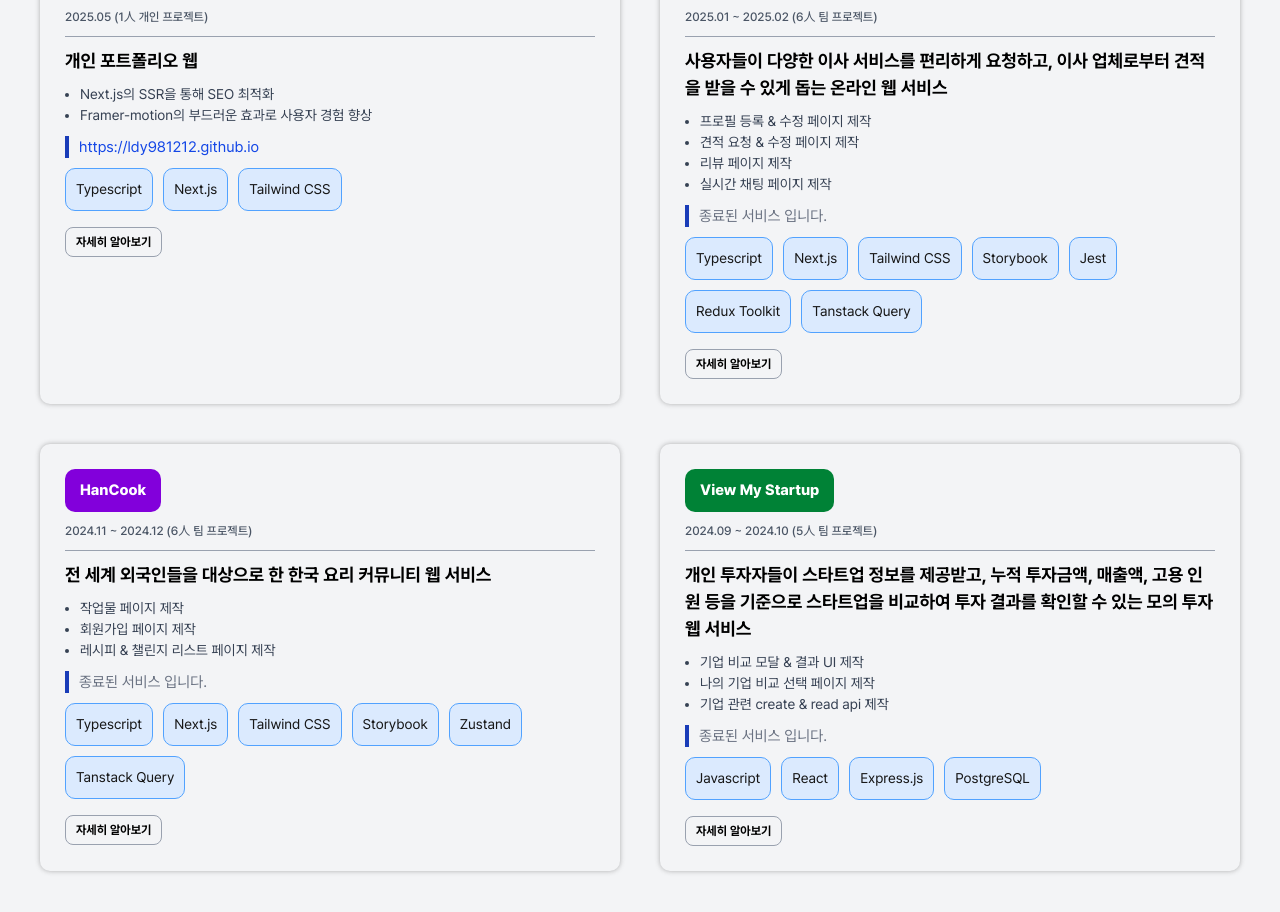
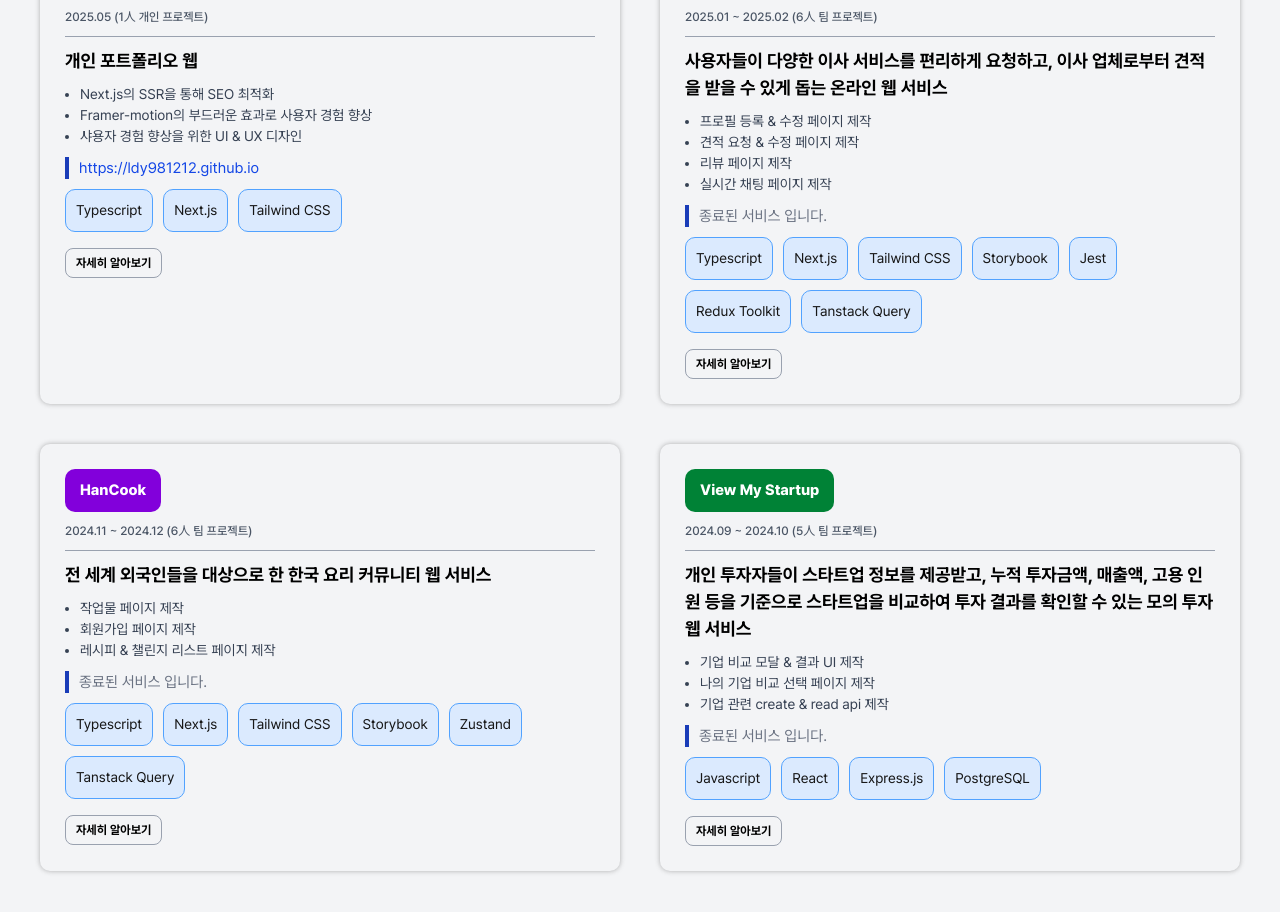
Before and after one commit to LDY981212/LDY981212.github.io, a Next.js app: page / in a window 1280 px wide. Shown: the part 1961-2873 px from the top of the page. Built offline with nearby package versions, Linux system fonts and the light colour scheme.

Commit message:
Style: head color of project modal and add data of id for 1

```diff
--- a/src/components/ProjectModal.tsx
+++ b/src/components/ProjectModal.tsx
@@ -3,13 +3,39 @@
 import projectItems from "@/constants/projectItems";
 import { ProjectModalProps } from "@/interfaces/ProjectInterface";
 import Image from "next/image";
-import { useEffect } from "react";
+import { useEffect, useState } from "react";
 
 export default function ProjectModal({
   project,
   setIsOpen,
 }: ProjectModalProps) {
   const projectItem = projectItems.find((item) => project === item.router);
+  const [colorMap, setColorMap] = useState<{ [key: string]: string }>({});
+  const bgColors = [
+    "bg-blue-800",
+    "bg-green-700",
+    "bg-purple-700",
+    "bg-pink-700",
+    "bg-yellow-700",
+  ];
+
+  useEffect(() => {
+    const shuffleArray = (array: string[]) => {
+      const shuffled = [...array];
+      for (let i = shuffled.length - 1; i > 0; i--) {
+        const j = Math.floor(Math.random() * (i + 1));
+        [shuffled[i], shuffled[j]] = [shuffled[j], shuffled[i]];
+      }
+      return shuffled;
+    };
+
+    const shuffledColors = shuffleArray(bgColors);
+    const newMap: { [key: string]: string } = {};
+    projectItems.forEach((item, index) => {
+      newMap[item.id] = shuffledColors[index % shuffledColors.length];
+    });
+    setColorMap(newMap);
+  }, []);
 
   useEffect(() => {
     document.body.style.overflow = "hidden";
@@ -26,7 +52,11 @@ export default function ProjectModal({
         className="bg-white flex flex-col items-center rounded-lg w-[80vw] max-h-[80vh] overflow-y-auto relative gap-[3rem] pb-[10rem]"
         onClick={(e) => e.stopPropagation()}
       >
-        <div className="flex flex-col items-center bg-blue-400 w-full py-[1.2rem]">
+        <div
+          className={`flex flex-col items-center bg-blue-400 w-full py-[1.2rem] ${
+            colorMap[projectItem.id]
+          }`}
+        >
           <h1 className="text-white text-[4rem] font-bold">
             {projectItem.title}
           </h1>
@@ -134,6 +164,9 @@ export default function ProjectModal({
             />
           </a>
         </div>
+        <span className="text-[1rem] text-blue-200 absolute top-[18.4rem] right-[8.2rem]">
+          GitHub
+        </span>
       </div>
     </div>
   );
--- a/src/constants/projectItems.ts
+++ b/src/constants/projectItems.ts
@@ -9,21 +9,53 @@ const projectItems: ProjectItems[] = [
     content: [
       "Next.js의 SSR을 통해 SEO 최적화",
       "Framer-motion의 부드러운 효과로 사용자 경험 향상",
+      "샤용자 경험 향상을 위한 UI & UX 디자인",
     ],
     stack: [
       {
         name: "Typescript",
-        detail: "",
+        detail:
+          "코드 작성 중 타입 관련 오류를 컴파일 단계에서 미리 감지하여 런타임 오류를 줄일 수 있으며, 가독성 측면에서 변수나 함수의 의도를 쉽게 이해할 수 있기 때문에 JS 대신 TS를 선택했습니다.",
       },
-      { name: "Next.js", detail: "" },
-      { name: "Tailwind CSS", detail: "" },
+      {
+        name: "Next.js",
+        detail:
+          "파일 기반 라우팅으로 유지보수 하기가 쉽고, SSR 또는 SSG를 통해 SEO 최적화 향상에 도움이 되었습니다. ",
+      },
+      {
+        name: "Tailwind CSS",
+        detail:
+          "별도의 CSS 파일을 작성하지 않아도 되니 디렉토리 구조를 더욱 깔끔하게 관리할 수 있으며, 커스텀하기에도 편리하여 tailwind를 선택해 사용하였습니다.",
+      },
     ],
     link: "https://ldy981212.github.io",
     router: "individual",
-    intro:
-      "이사 서비스 시장은 기존에 오프라인 중심으로 운영되었으며, 고객들은 여러 업체에 일일이 연락하여 견적을 비교하는 불편함을 겪었습니다. Moving은 이러한 문제를 해결하기 위해 온라인에서 손쉽게 이사 견적을 비교하고, 신뢰할 수 있는 이사 업체를 찾을 수 있도록 지원하는 웹 서비스입니다. 이로 인해 디지털화된 이사 견적 시스템을 통해 고객들은 보다 효율적인 비용 비교와 업체 선택이 가능하며, 이사 업체들도 온라인을 통해 더 많은 고객을 만날 수 있는 기회를 얻게 됩니다.",
-    contribution: [{ head: "", detail: [""] }],
-    solution: [{ head: "", situation: "", task: "", result: "", action: "" }],
+    intro: "",
+    contribution: [
+      {
+        head: "Framer-motion의 부드러운 효과로 사용자 경험 향상",
+        detail: [
+          "Framer motion의 애니메이션 효과를 이용하여 웹 목적의 맞게 사용자의 흥미를 끌었습니다.",
+        ],
+      },
+      {
+        head: "샤용자 경험 향상을 위한 UI & UX 디자인",
+        detail: [
+          "사용자 입장에서 직접 디자인을 하였기 때문에 디자인적으로 불편한 부분을 수정하기 수월했으며, PC & mobile 사이즈에 따라 반응형 디자인을 적용함으로써 유연하게 웹을 이용 가능하게 할 수 있었습니다. ",
+        ],
+      },
+    ],
+    solution: [
+      {
+        head: "Tailwind CSS 4.0 에러",
+        situation:
+          "Tailwind CSS를 적용하는데 있어 커스텀 색상이나 크기가 적용되지 않는 문제점이 있습니다.",
+        task: "Tailwind CSS의 커스텀 설정 및 효과가 잘 적용되는 것입니다.",
+        result: "알맞게 설정을 한 후 tailwind css가 잘 적용되었습니다.",
+        action:
+          "tailwind.config.js로 설정하는 것이 아닌 Tailwind CSS의 버전이 4.0으로 업데이트 되면서 기본 설정 및 커스텀 속성 값들을 선언하는 부분이 달라졌기 때문에 공식 문서를 확인한 후 초기 설정과 커스텀 속성 설정 과정을 수정했습니다.",
+      },
+    ],
     github: "https://github.com/LDY981212/LDY981212.github.io",
   },
   {
```
